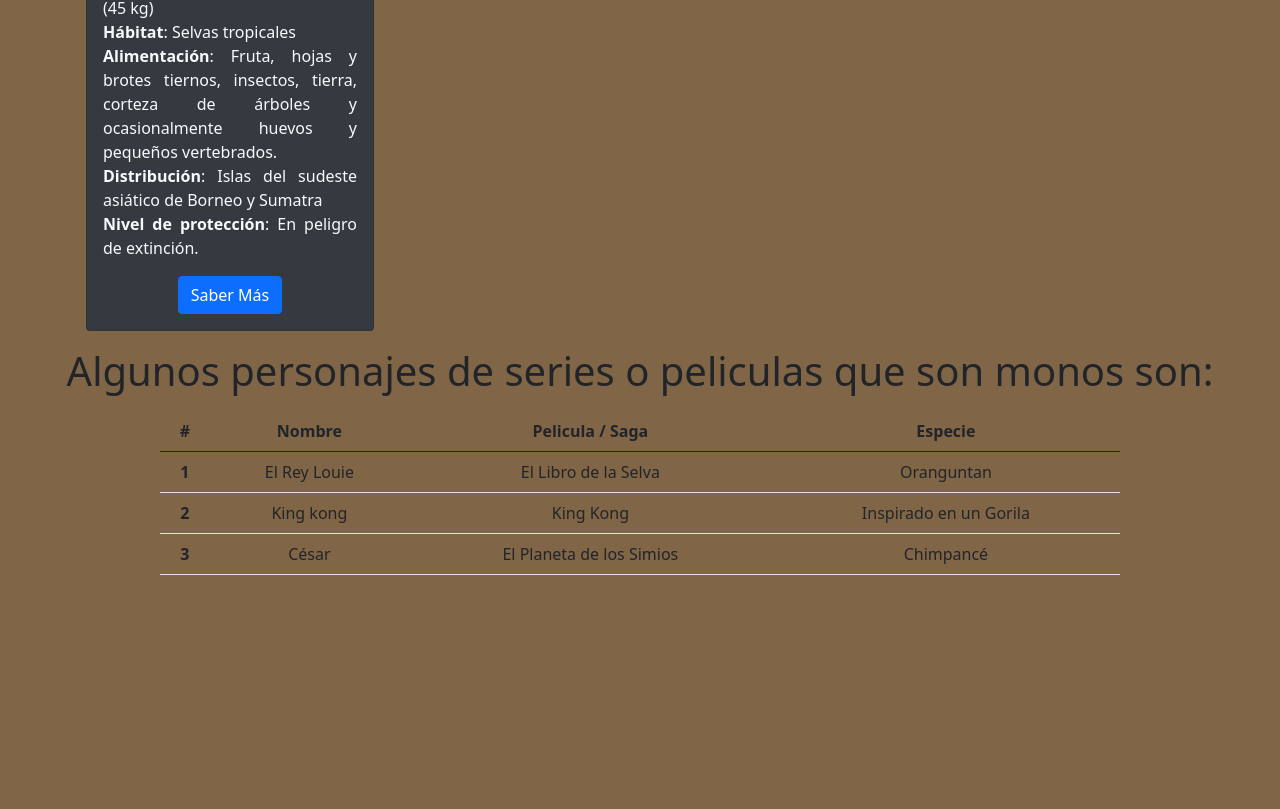
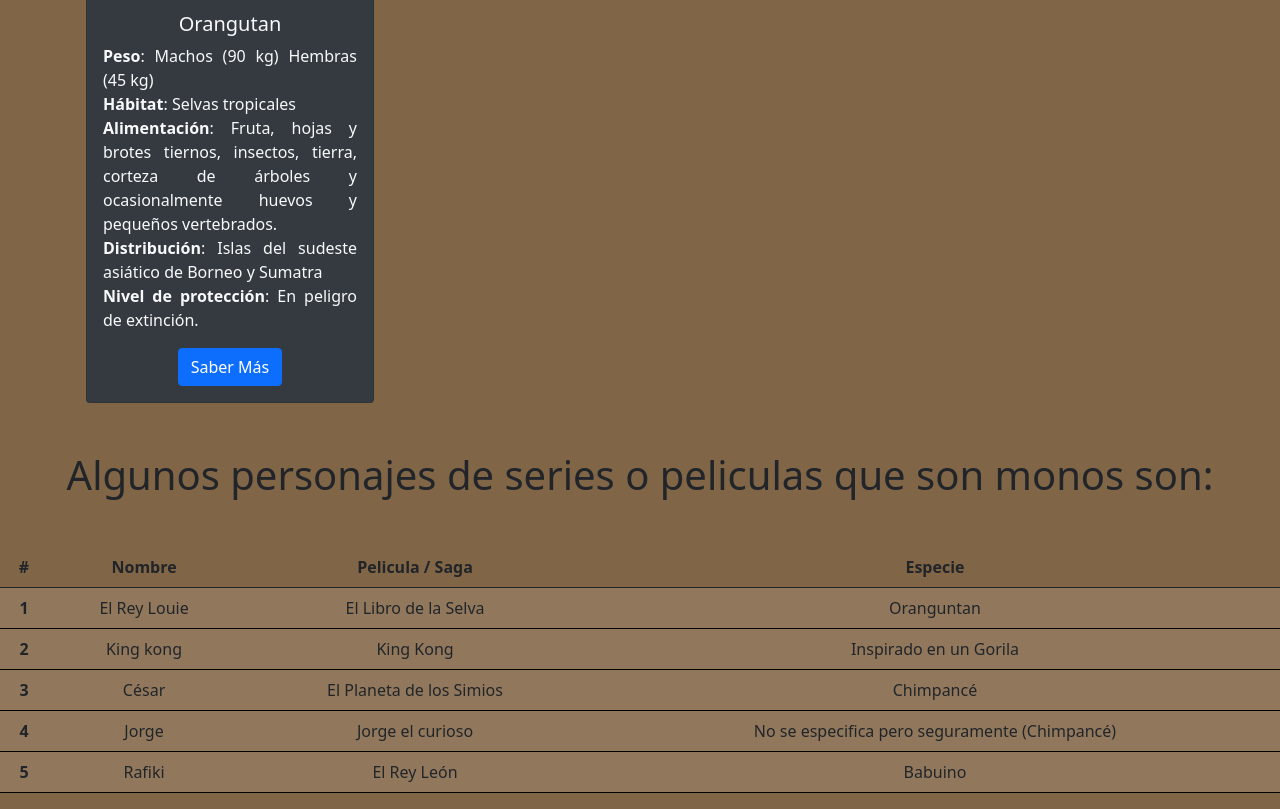
Before and after one commit to RMTorrabadella04/AnimalFavorito, a plain HTML site: page index.html in a window 1280 px wide. Shown: the part 1692-2501 px from the top of the page. Before the commit the page ends 2283 px from the top, so only its background shows below. Drawn offline with nearby package versions, Linux system fonts and the light colour scheme.

Commit message:
V4 - Personajes Conocidos y Pequeños retoques visuales

```diff
--- a/index.html
+++ b/index.html
@@ -21,6 +21,7 @@
       crossorigin="anonymous"
     ></script>
     <link rel="stylesheet" href="style.css" />
+    <link rel="icon" type="image/jpg" href="img/icono.jpg">
   </head>
   <body class="fondo">
     <!-- Barra de Navegación -->
@@ -118,7 +119,7 @@
 
     <!-- Info -->
 
-    <div class="container p-4 fondo_secundario mt-2 rounded">
+    <div class="container p-4 fondo_secundario mt-3 rounded">
       <p class="texto_justificado">
         Los simios o monos son primates de la infraorden de los
         <strong>haplorrinos</strong>. En castellano se suele usar la misma
@@ -141,7 +142,7 @@
 
     <!-- Especies -->
 
-    <h1 class="mt-3 mb-3 text-center">
+    <h1 class="mt-5 mb-5 text-center">
       Algunas Especies de monos muy conocidas son
     </h1>
 
@@ -259,11 +260,11 @@
 
     <!-- Personanes -->
 
-    <h1 class="mt-3 mb-3 text-center">
+    <h1 class="mt-5 mb-5 text-center">
       Algunos personajes de series o peliculas que son monos son:
     </h1>
 
-    <table class="table w-75 text-center centroTabla mt-3" id="personajes">
+    <table class="table text-center mt-3" id="personajes">
       <thead>
         <tr>
           <th scope="col">#</th>
@@ -272,7 +273,7 @@
           <th scope="col">Especie</th>
         </tr>
       </thead>
-      <tbody>
+      <tbody class="bordeTabla">
         <tr>
           <th scope="row">1</th>
           <td>El Rey Louie</td>
@@ -291,6 +292,18 @@
           <td>El Planeta de los Simios</td>
           <td>Chimpancé</td>
         </tr>
+        <tr>
+          <th scope="row">4</th>
+          <td>Jorge</td>
+          <td>Jorge el curioso</td>
+          <td>No se especifica pero seguramente (Chimpancé)</td>
+        </tr>
+        <tr>
+          <th scope="row">5</th>
+          <td>Rafiki</td>
+          <td>El Rey León</td>
+          <td>Babuino</td>
+        </tr>
       </tbody>
     </table>
 
--- a/style.css
+++ b/style.css
@@ -39,3 +39,9 @@
 .centroTabla{
     margin-left: 12.5%;
 }
+
+/* Borde tabla */
+.bordeTabla{
+    border-color: black;
+    background-color: rgba(161, 139, 114, 0.514);;
+}
```
